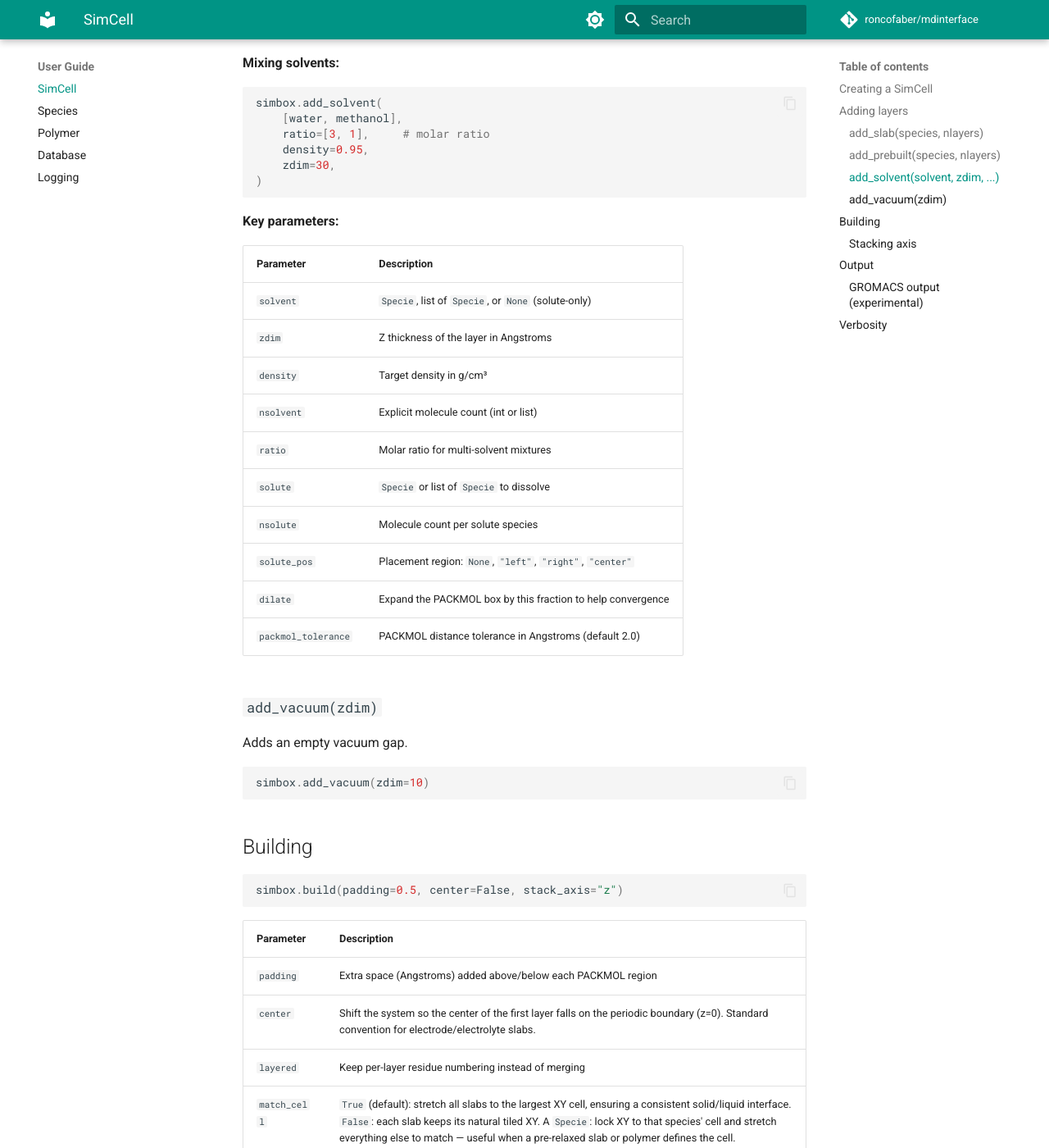
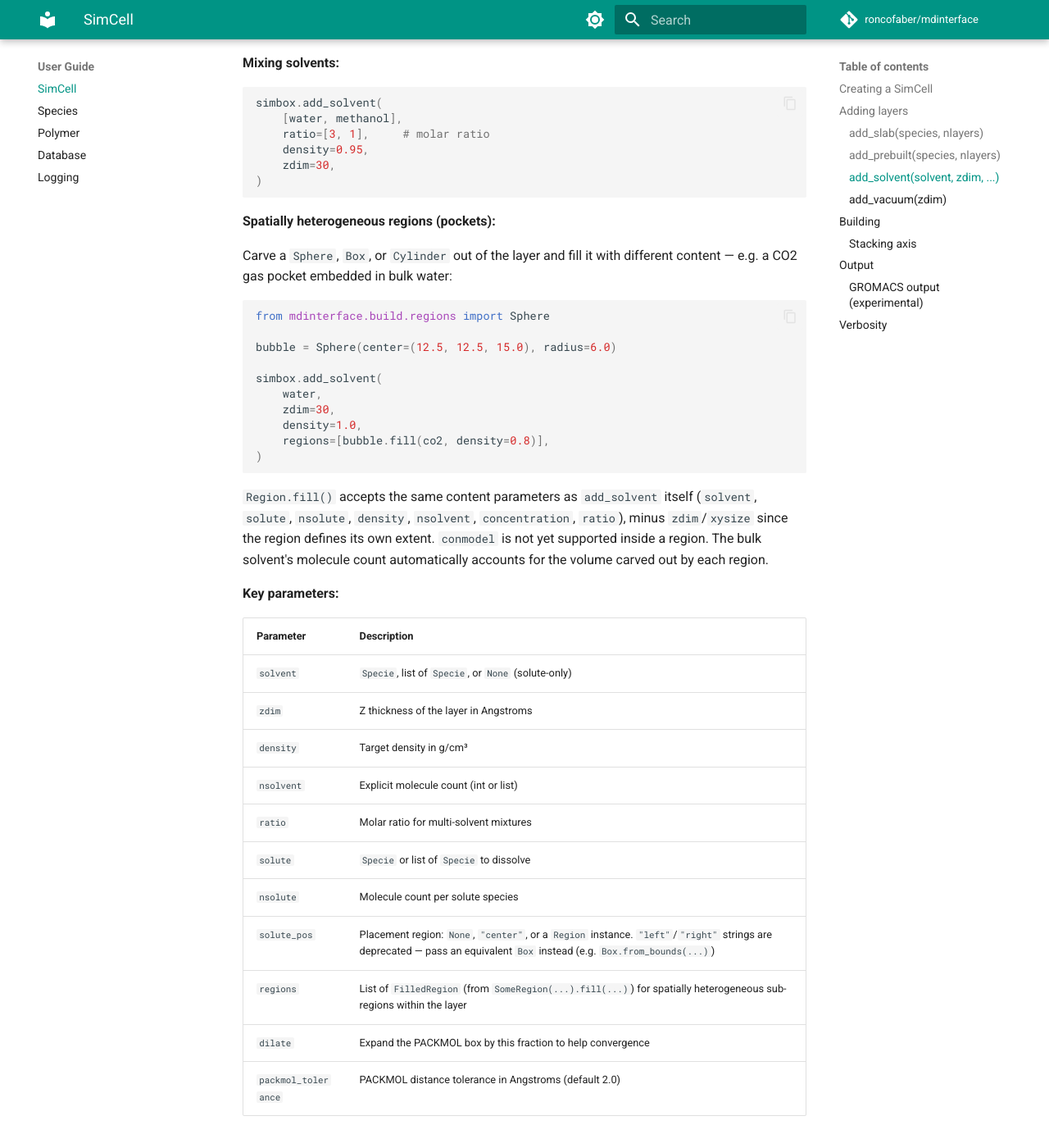
Before and after one commit to roncofaber/mdinterface, an MkDocs documentation site: the page built from docs/guide/simcell.md, in a window 1280 px wide and 1400 px high, scrolled down 1738 px. Shown: the whole window at 82% size. Built offline with MkDocs 1.6.1 and Material for MkDocs 9.7.7, drawn with Linux system fonts in a browser that asks for light colours; comment, search, counter and statistics services are not loaded.

Commit message:
Add pocket example, docs, and changelog entry for Region-based placement

````diff
--- a/docs/guide/simcell.md
+++ b/docs/guide/simcell.md
@@ -73,6 +73,29 @@ simbox.add_solvent(
 )
 ```
 
+**Spatially heterogeneous regions (pockets):**
+
+Carve a `Sphere`, `Box`, or `Cylinder` out of the layer and fill it with different content — e.g.
+a CO2 gas pocket embedded in bulk water:
+
+```python
+from mdinterface.build.regions import Sphere
+
+bubble = Sphere(center=(12.5, 12.5, 15.0), radius=6.0)
+
+simbox.add_solvent(
+    water,
+    zdim=30,
+    density=1.0,
+    regions=[bubble.fill(co2, density=0.8)],
+)
+```
+
+`Region.fill()` accepts the same content parameters as `add_solvent` itself (`solvent`, `solute`,
+`nsolute`, `density`, `nsolvent`, `concentration`, `ratio`), minus `zdim`/`xysize` since the
+region defines its own extent. `conmodel` is not yet supported inside a region. The bulk solvent's
+molecule count automatically accounts for the volume carved out by each region.
+
 **Key parameters:**
 
 | Parameter | Description |
@@ -84,7 +107,8 @@ simbox.add_solvent(
 | `ratio` | Molar ratio for multi-solvent mixtures |
 | `solute` | `Specie` or list of `Specie` to dissolve |
 | `nsolute` | Molecule count per solute species |
-| `solute_pos` | Placement region: `None`, `"left"`, `"right"`, `"center"` |
+| `solute_pos` | Placement region: `None`, `"center"`, or a `Region` instance. `"left"`/`"right"` strings are deprecated — pass an equivalent `Box` instead (e.g. `Box.from_bounds(...)`) |
+| `regions` | List of `FilledRegion` (from `SomeRegion(...).fill(...)`) for spatially heterogeneous sub-regions within the layer |
 | `dilate` | Expand the PACKMOL box by this fraction to help convergence |
 | `packmol_tolerance` | PACKMOL distance tolerance in Angstroms (default 2.0) |
 
````
Also changed, not shown: CHANGELOG.md (+10 -0 lines), 1 other file.
